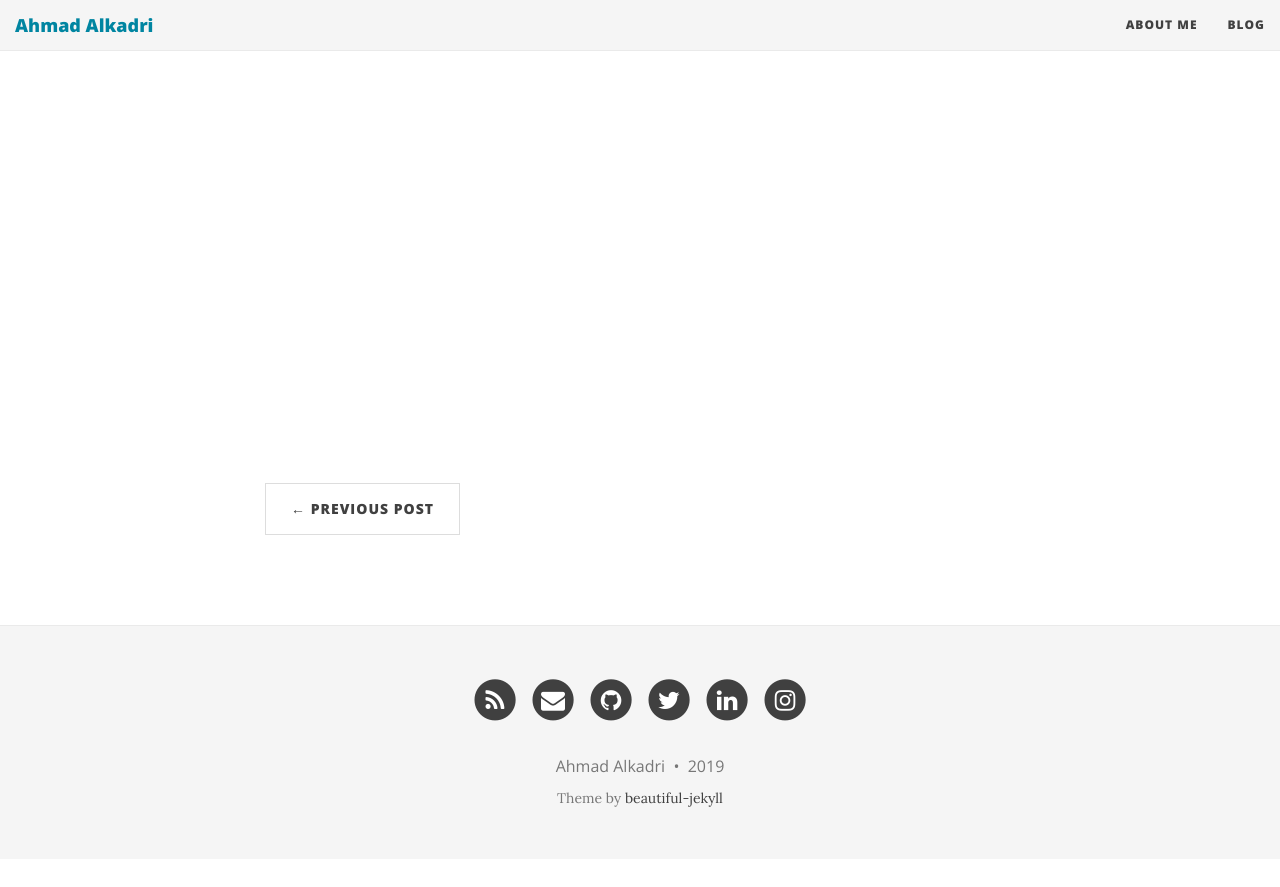
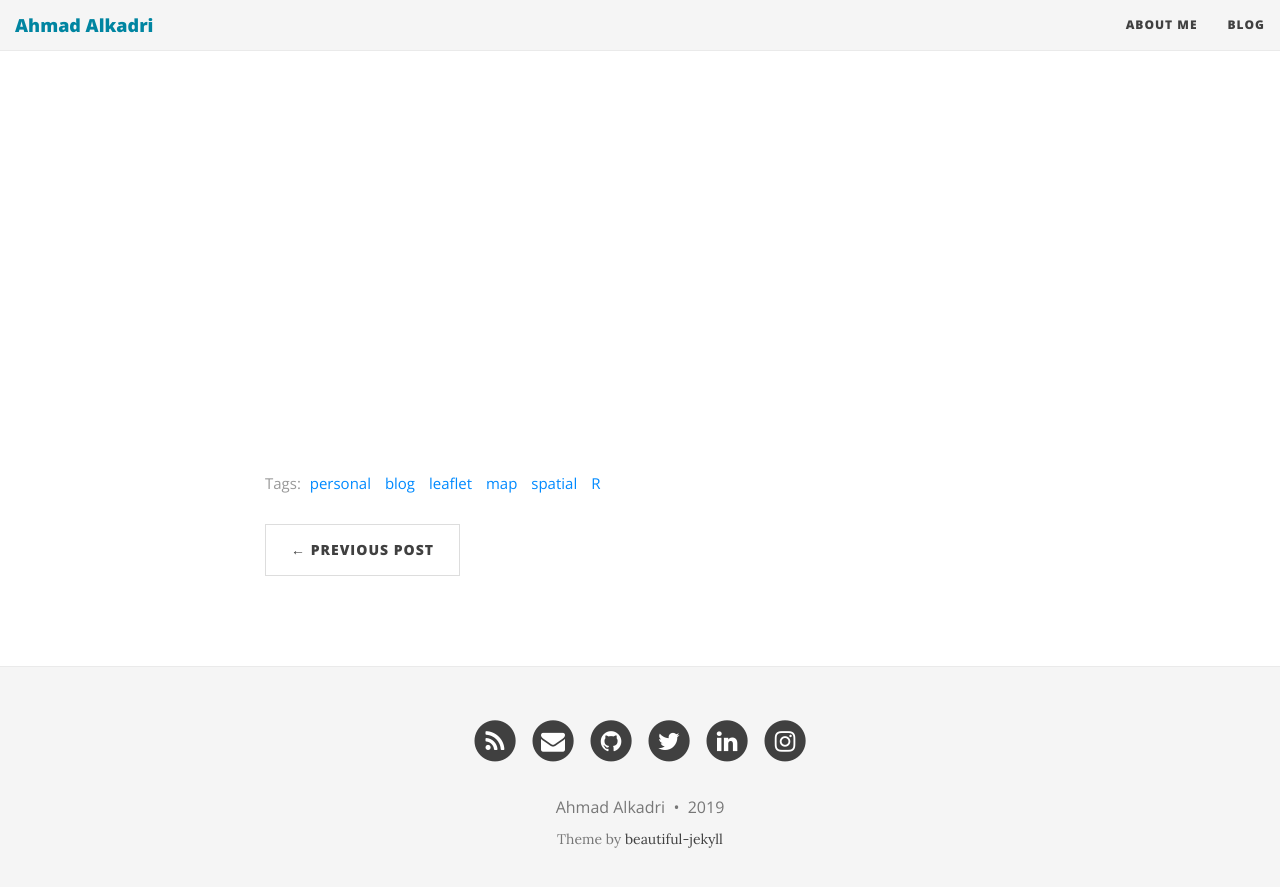
Before and after one commit to ahmad-alkadri/ahmad-alkadri.github.io, a Jekyll site: the page built from _posts/2019-09-01-first-leaflet-test.md, in a window 1280 px wide and 900 px high, scrolled down 719 px. Shown: the top 887 px of the window. Built offline with Jekyll 4.4.1, drawn with Linux system fonts in a browser that asks for light colours; nearby versions of some CDN libraries; a script that is not in the unit is left out; comment, search, counter and statistics services are not loaded; before the commit the page ends 1578 px from its top, so only the background shows below that.

Commit message:
Update 2019-09-01-first-leaflet-test.md
Added tags – testing

```diff
--- a/_posts/2019-09-01-first-leaflet-test.md
+++ b/_posts/2019-09-01-first-leaflet-test.md
@@ -5,6 +5,7 @@ linktormd: true
 leafletmap: true
 always_allow_html: yes
 output: github_document
+tags: [personal, blog, leaflet, map, spatial, R]
 date: 2019-09-01
 ---
 
```
